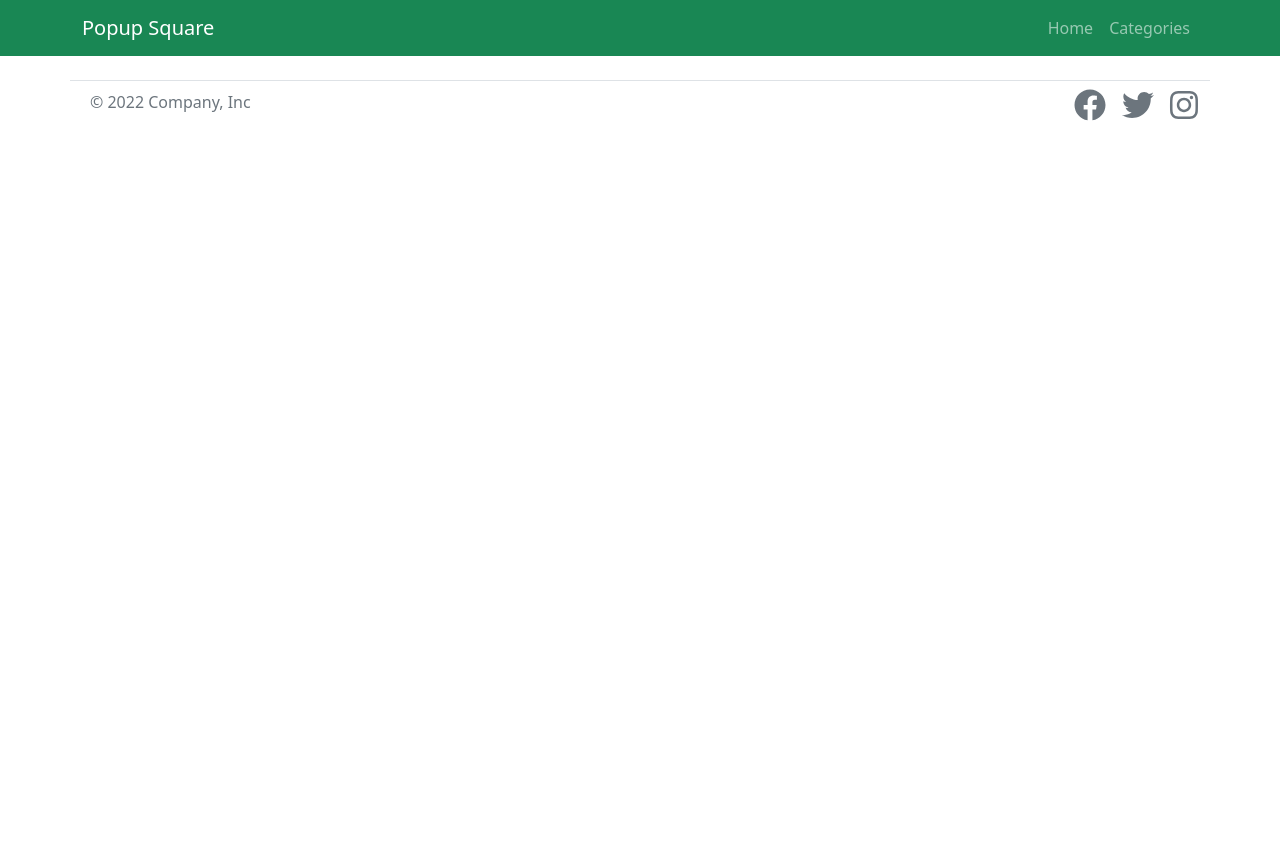
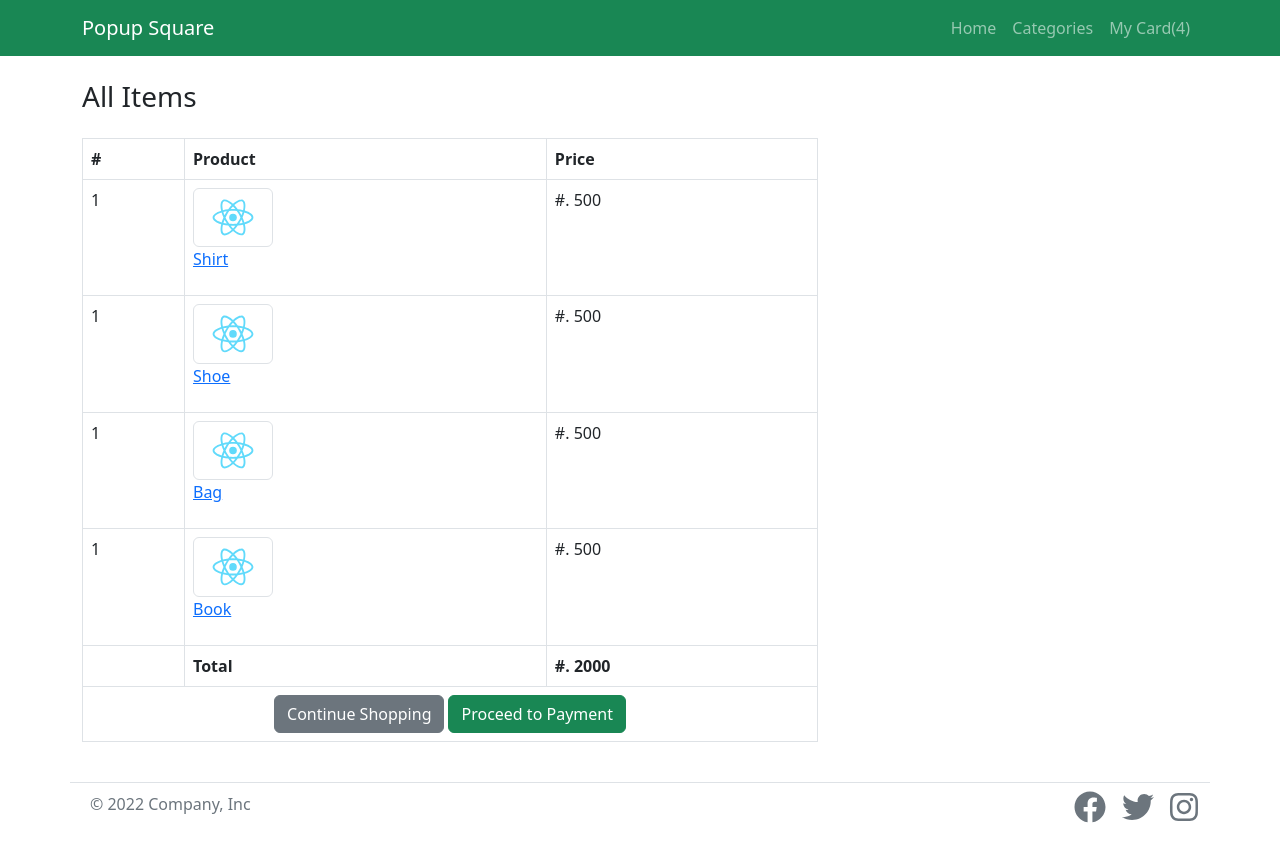
Before and after one commit to chrisunday2013/popupSquare-ecom-frontend, a React (Create React App) app: page /checkout in a window 1280 px wide. Before the commit the page ends 800 px from the top, so only its background shows below. Built offline with nearby package versions, Linux system fonts and the light colour scheme.

Commit message:
added checkout

```diff
--- a/src/App.js
+++ b/src/App.js
@@ -9,6 +9,7 @@ import Categories from './components/categories';
 import CategoryProducts from './components/categoryProduct';
 import AllProductS from './components/allProducts';
 import ProductDetail from './components/productDetail';
+import Checkout from './components/checkout';
 
 function App() {
   return (
@@ -20,6 +21,7 @@ function App() {
            <Route path='/category/:category_slug/:category_id' element={<CategoryProducts/>}/>
            <Route path='/product/:product_slug/:product_id' element={<ProductDetail/>}/>
            <Route path='/products' element={<AllProductS/>}/>
+           <Route path='/checkout' element={<Checkout/>}/>
       </Switch>
       <Footer/>
 
--- /dev/null
+++ b/src/components/checkout.js
@@ -0,0 +1,75 @@
+import logo from '../logo.svg';
+import { Link } from 'react-router-dom';
+
+function Checkout(props){
+       return(
+             <div className="container mt-4">
+                   <h3 className="mb-4">All Items</h3>
+                   <div className="row">
+                       <div className="col-md-8 col-12">
+                       <div className="table-responsive">
+                        <table className="table table-bordered">
+                             <thead>
+                                 <tr>
+                                     <th>#</th>
+                                     <th>Product</th>
+                                     <th>Price</th>
+                                 </tr>
+                             </thead>
+                             <tbody>
+                                 <tr>
+                                     <td>1</td>
+                                     <td>
+                                         <Link><img src={logo} className="img-thumbnail" width="80" alt="..."/></Link>
+                                         <Link><p>Shirt</p></Link>
+                                     </td>
+                                     <td>#. 500</td>
+                                 </tr>
+                                 <tr>
+                                     <td>1</td>
+                                     <td>
+                                         <Link><img src={logo} className="img-thumbnail" width="80" alt="..."/></Link>
+                                         <Link><p>Shoe</p></Link>
+                                     </td>
+                                     <td>#. 500</td>
+                                 </tr>
+                                 <tr>
+                                     <td>1</td>
+                                     <td>
+                                         <Link><img src={logo} className="img-thumbnail" width="80" alt="..."/></Link>
+                                         <Link><p>Bag</p></Link>
+                                     </td>
+                                     <td>#. 500</td>
+                                 </tr>
+                                 <tr>
+                                     <td>1</td>
+                                     <td>
+                                         <Link><img src={logo} className="img-thumbnail" width="80" alt="..."/></Link>
+                                         <Link><p>Book</p></Link>
+                                     </td>
+                                     <td>#. 500</td>
+                                 </tr>
+                             </tbody>
+                             <tfoot>
+                                   <tr>
+                                       <th></th>
+                                       <th>Total</th>
+                                       <th>#. 2000</th>
+                                   </tr>
+                                   <tr>
+                                          <td colSpan="3" align="center">
+                                               <Link className="btn btn-secondary">Continue Shopping</Link>
+                                               <Link className="btn btn-success ms-1">Proceed to Payment</Link>
+                                          </td>
+                                   </tr>
+                             </tfoot>
+                        </table>
+                   </div>
+                       </div>
+                   </div>
+
+             </div>
+       )
+}
+
+export default Checkout;
--- a/src/components/head.js
+++ b/src/components/head.js
@@ -16,7 +16,9 @@ function Header(){
                         <li className="nav-item">
                             <Link className="nav-link" to="/categories">Categories</Link>
                         </li>
-
+                        <li className="nav-item">
+                            <Link className="nav-link" to="/checkout">My Card(4)</Link>
+                        </li>
                         </ul>
                     </div>
                 </div>
```
